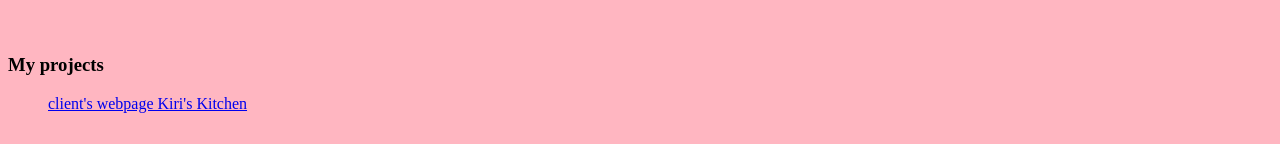
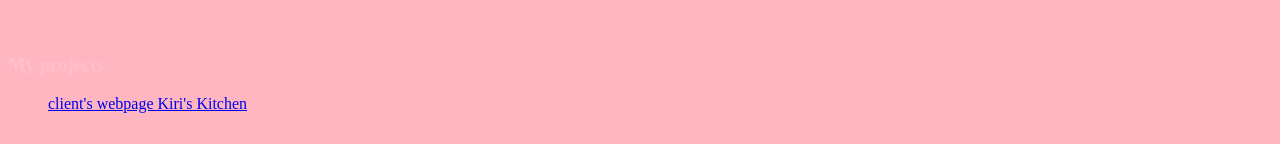
Before and after one commit to TasrubaM/Sophomore_-Portfolio, a plain HTML site: page index.html in a window 1280 px wide. Shown: the part 177-321 px from the top of the page. Drawn offline with Linux system fonts and the light colour scheme.

Commit message:
Update styles.css

```diff
--- a/styles.css
+++ b/styles.css
@@ -6,3 +6,6 @@ h1 { color:rgb(191, 147, 247);
 h2 { color:rgb(191, 147, 247);
      text-align: left;
 }
+h3 { color:pink;
+
+}
```
